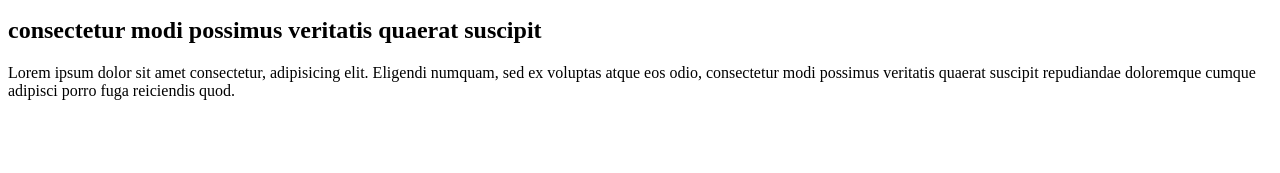
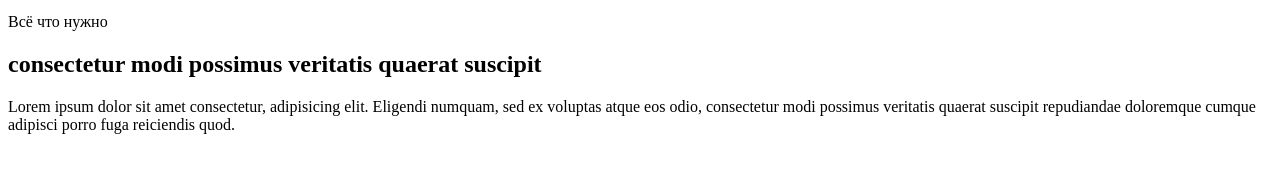
Before and after one commit to Anton1507/pr7, a plain HTML site: page index.html in a window 1280 px wide. Shown: the part 503-676 px from the top of the page. Drawn offline with Linux system fonts and the light colour scheme.

Commit message:
last com

```diff
--- a/css/style.css
+++ b/css/style.css
@@ -6,4 +6,5 @@ img{
 .list{
     color: teal;
     font-size: 20px;
+
 }
--- a/index.html
+++ b/index.html
@@ -18,6 +18,7 @@
 
     </ul></div>
     <main>
+        <p>Всё что нужно </p>
         <h2>consectetur modi possimus veritatis quaerat suscipit </h2>
         <p></p>Lorem ipsum dolor sit amet consectetur, adipisicing elit. Eligendi numquam, sed ex voluptas atque eos odio, consectetur modi possimus veritatis quaerat suscipit repudiandae doloremque cumque adipisci porro fuga reiciendis quod.</p>
 
```
